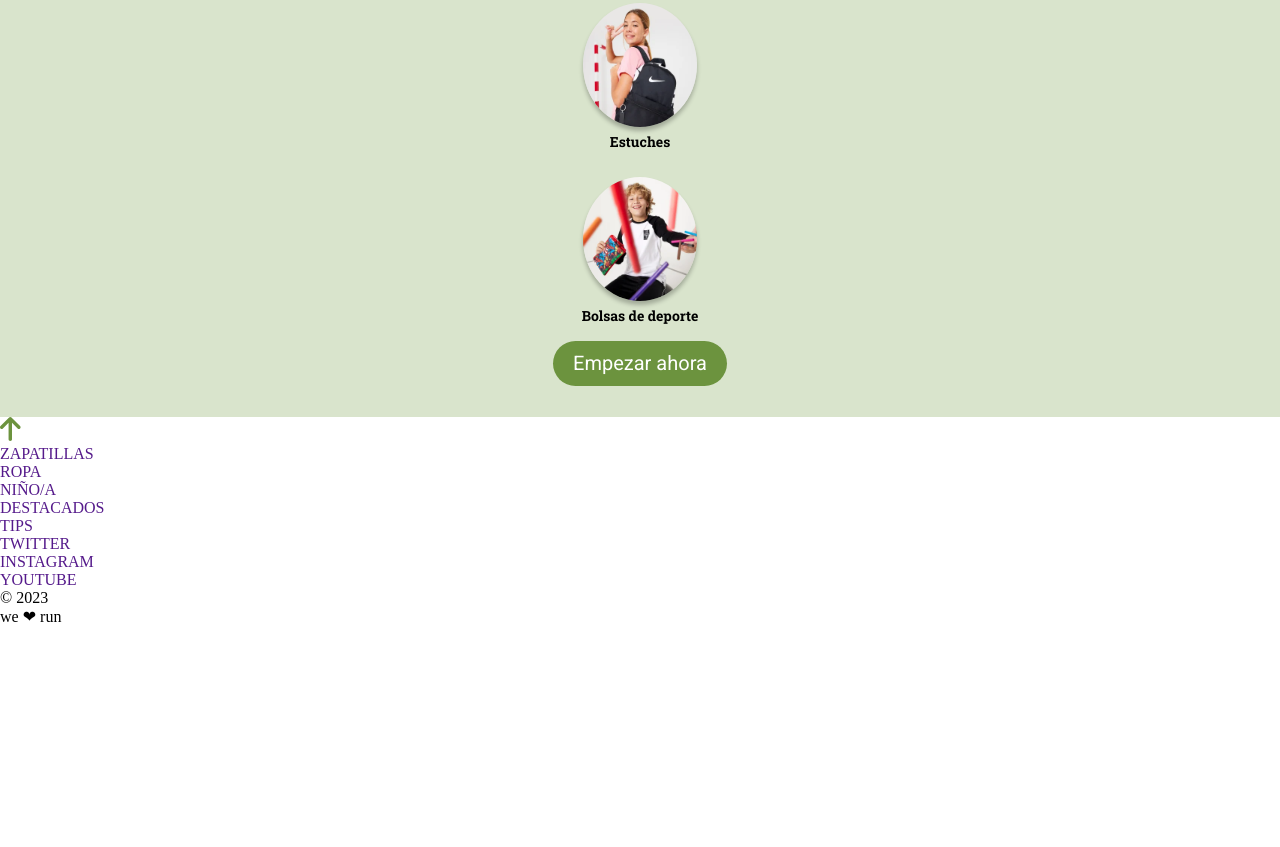
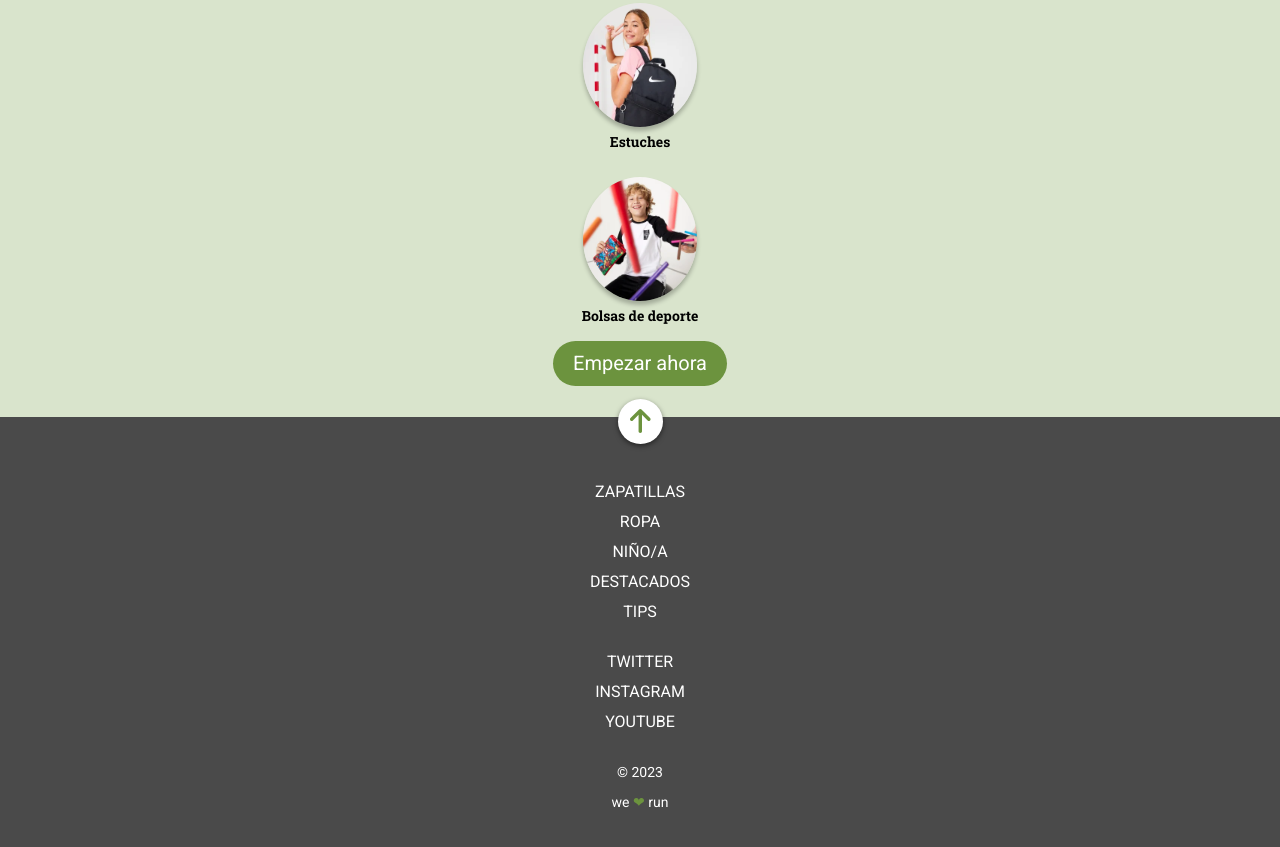
Before and after one commit to Adalab/modulo-1-evaluacion-final-bearm12, a website built with Vite: page src/index.html in a window 1280 px wide. Shown: the part 1338-2185 px from the top of the page. Before the commit the page ends 1964 px from the top, so only its background shows below. Built offline with nearby package versions, Linux system fonts and the light colour scheme; files whose address does not match are found by name.

Commit message:
full styles mobile

```diff
--- a/src/partials/footer.html
+++ b/src/partials/footer.html
@@ -1,10 +1,10 @@
-<footer>
-  <div>
-    <img src="/images/ico-arrow.svg" alt="flecha inicio" />
+<footer class="footer">
+  <div class="button">
+    <img class="button__arrow" src="/images/ico-arrow.svg" alt="flecha inicio" />
   </div>
-  <div>
-    <section>
-      <ul>
+  <nav class="footer__nav">
+    <section class="footer__nav-categories">
+      <ul class="footer__list">
         <li><a href="">ZAPATILLAS</a></li>
         <li><a href="">ROPA</a></li>
         <li><a href="">NIÑO/A</a></li>
@@ -12,16 +12,16 @@
         <li><a href="">TIPS</a></li>
       </ul>
     </section>
-    <section>
-      <ul>
+    <section class="footer__nav-socials">
+      <ul class="footer__list">
         <li><a href="">TWITTER</a></li>
         <li><a href="">INSTAGRAM</a></li>
         <li><a href="">YOUTUBE</a></li>
       </ul>
     </section>
-    <section>
+    <section class="footer__nav-copy">
       <p>&copy; 2023</p>
-      <p>we <span>❤︎</span> run</p>
+      <p>we <span class="heart">❤︎</span> run</p>
     </section>
-  </div>
+  </nav>
 </footer>
--- /dev/null
+++ b/src/scss/layout/_footer.scss
@@ -0,0 +1,45 @@
+.footer {
+    background-color: $text-color;
+
+    &__nav {
+        display: flex;
+        flex-direction: column;
+        gap: 20px;
+        align-items: center;
+        text-align: center;
+        color: $white;
+        padding: 15px 0 30px 0;
+
+        &-copy {
+            font-family: $font-main;
+            font-size: 14px;
+            line-height: 30px;
+        }
+    }
+
+    &__list {
+        & a {
+            font-family: $font-main;
+            color: $white;
+            line-height: 30px;
+        }
+    }
+}
+
+.button {
+    width: 45px;
+    height: 45px;
+    background-color: $white;
+    display: flex;
+    justify-content: center;
+    align-items: center;
+    border-radius: 50%;
+    position: relative;
+    margin: 0 auto;
+    bottom: 18px;
+    box-shadow: 0 2px 5px rgba(0, 0, 0, 0.5);
+}
+
+.heart {
+    color: $primary-color;
+}
--- a/src/scss/layout/_hero.scss
+++ b/src/scss/layout/_hero.scss
@@ -18,8 +18,7 @@
         color: $white;
         text-shadow: 0 2px 3px rgba(0, 0, 0, 0.2);
         text-align: center;
-        padding: 0 40px;
-        width: 400px;
+        max-width: 400px;
     }
 
     &__text {
@@ -35,6 +34,7 @@
         background-color: $white;
         width: 38.2px;
         height: 38.2px;
+        padding-top: 5px;
         display: flex;
         justify-content: center;
         align-items: center;
--- a/src/scss/main.scss
+++ b/src/scss/main.scss
@@ -4,7 +4,4 @@
 @import 'layout/hero';
 @import 'layout/shop';
 @import 'layout/school';
-// @import 'layout/page';
-//
-// @import 'layout/footer';
-// @import 'pages/index';
+@import 'layout/footer';
```
Also changed, not shown: public/images/bg-adalab.png (deleted), public/images/favicon.png (deleted), public/images/logo-adalab.png (deleted).
